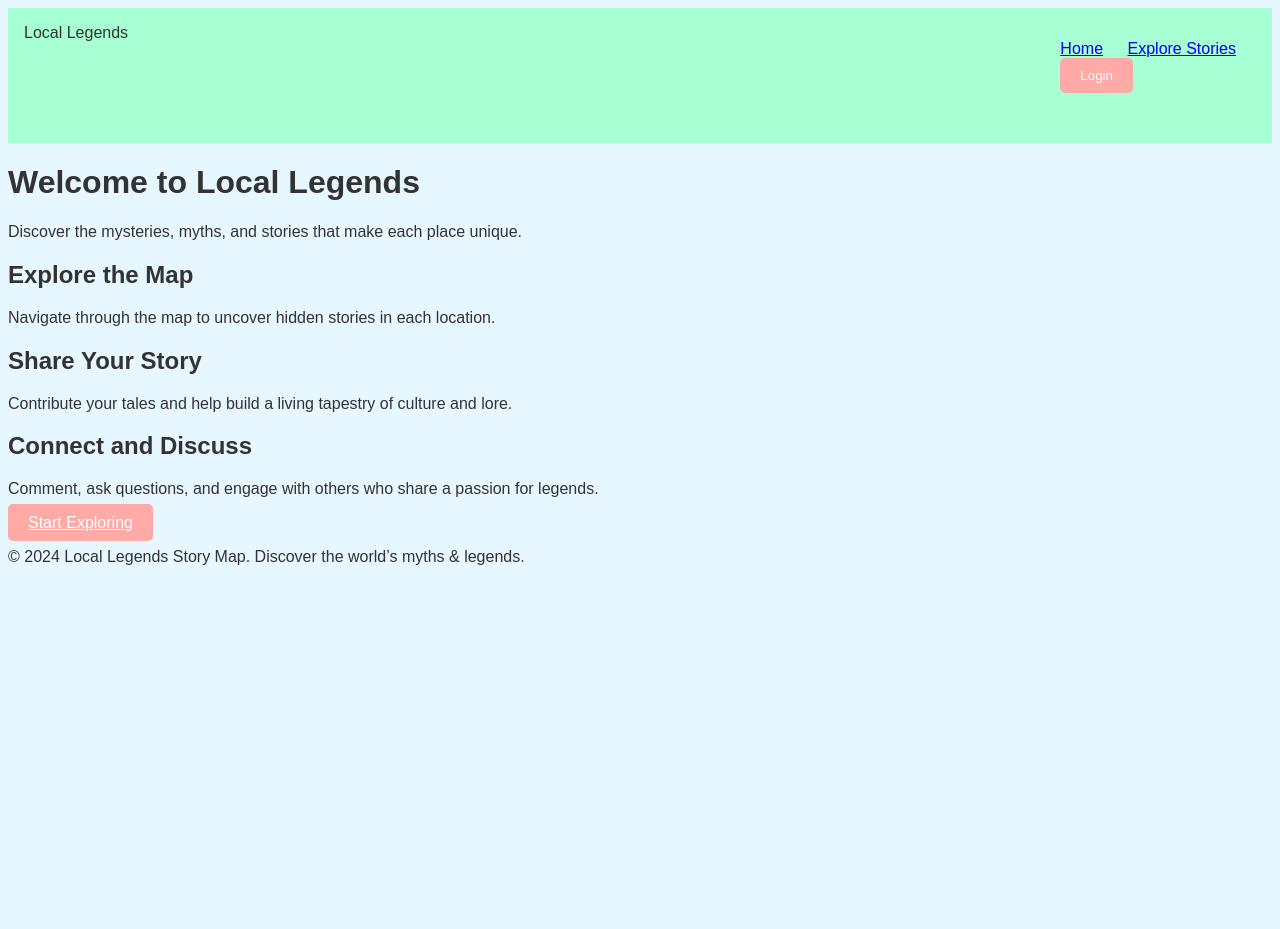
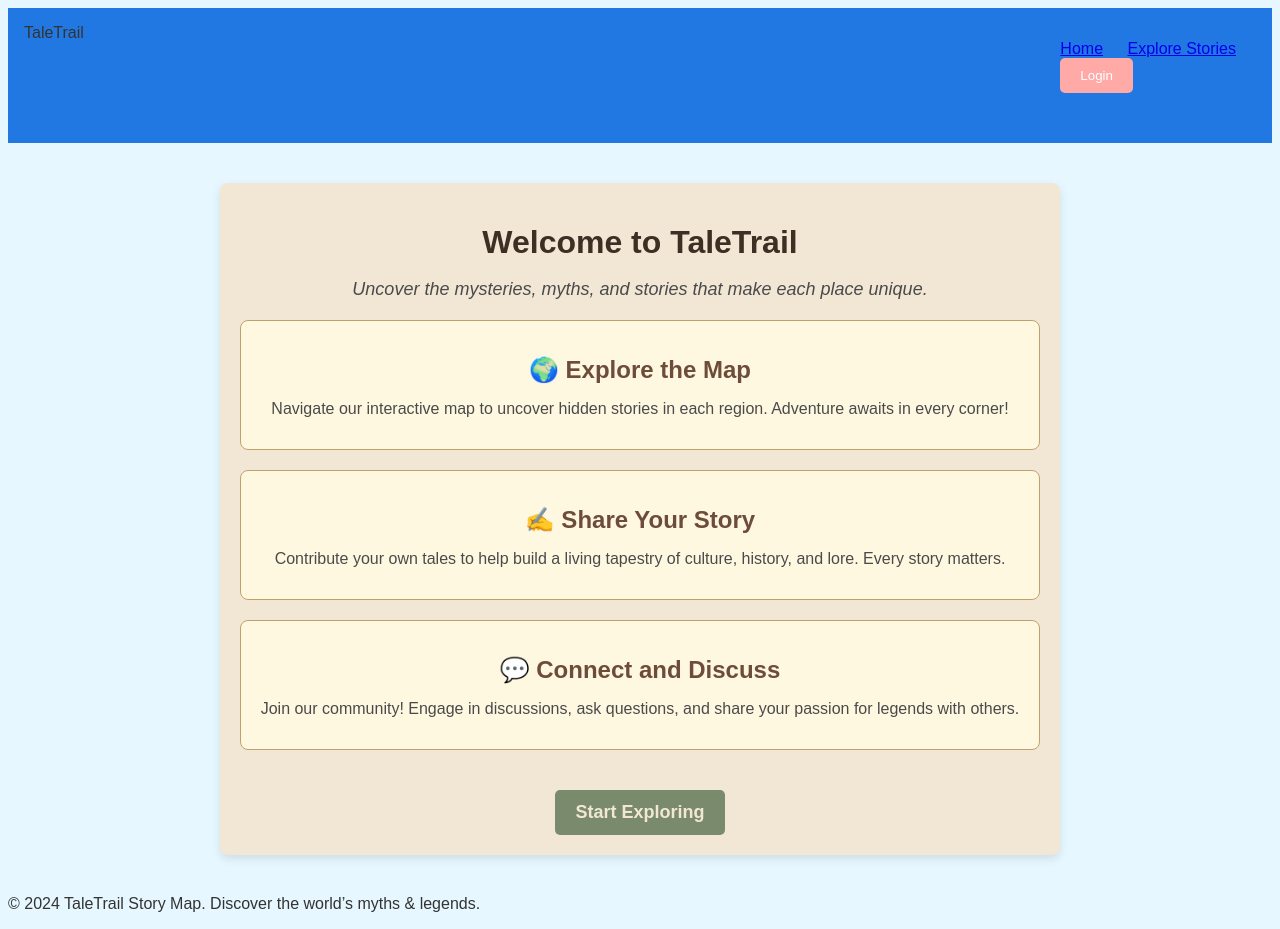
Before and after one commit to Kritika75/Tale_Trail, a Django app: page / in a window 1280 px wide. Before the commit the page ends 565 px from the top, so only its background shows below. Run offline with Django 5.2, Linux system fonts and the light colour scheme; some libraries are stand-ins or nearby versions.

Commit message:
made beauty changes

```diff
--- a/static/css/styles.css
+++ b/static/css/styles.css
@@ -7,7 +7,7 @@ body {
 .navbar {
     display: flex;
     justify-content: space-between;
-    background-color: #A7FFD4;
+    background-color: hsl(213, 77%, 51%);
     padding: 1rem;
 }
 
@@ -96,3 +96,71 @@ body {
     width: 100%;
     max-width: 400px; /* Optional: Limit width */
 }
+/* General Container */
+.landing-container {
+    max-width: 800px;
+    margin: 40px auto;
+    text-align: center;
+    padding: 20px;
+    background-color: #F2E7D5; /* Antique parchment background */
+    border-radius: 8px;
+    box-shadow: 0 4px 10px rgba(0, 0, 0, 0.1);
+}
+
+/* Heading Styles */
+.landing-container h1 {
+    font-size: 32px;
+    color: #3E2F25; /* Dark coffee color */
+    margin-bottom: 10px;
+}
+
+.intro-text {
+    font-size: 18px;
+    color: #4A4A4A;
+    margin-bottom: 20px;
+    font-style: italic;
+}
+
+/* Features Section */
+.features {
+    display: flex;
+    flex-direction: column;
+    gap: 20px;
+    margin-bottom: 20px;
+}
+
+.feature-item {
+    padding: 15px;
+    border: 1px solid #C1A16B; /* Muted gold border */
+    border-radius: 8px;
+    background-color: #FFF8E1; /* Light parchment tone */
+}
+
+.feature-item h2 {
+    font-size: 24px;
+    color: #6E4C3A; /* Warm brown color */
+    margin-bottom: 8px;
+}
+
+.feature-item p {
+    font-size: 16px;
+    color: #4A4A4A; /* Charcoal gray for readability */
+}
+
+/* Explore Button */
+.explore-button {
+    display: inline-block;
+    margin-top: 20px;
+    padding: 12px 20px;
+    font-size: 18px;
+    font-weight: bold;
+    text-decoration: none;
+    color: #F2E7D5;
+    background-color: #7A8A6D; /* Olive green */
+    border-radius: 5px;
+    transition: background-color 0.3s ease;
+}
+
+.explore-button:hover {
+    background-color: #6E4C3A; /* Warm brown on hover */
+}
--- a/templates/base.html
+++ b/templates/base.html
@@ -5,7 +5,7 @@
 <head>
     <meta charset="UTF-8">
     <meta name="viewport" content="width=device-width, initial-scale=1.0">
-    <title>Local Legends Story Map</title>
+    <title>TaleTrail Story Map</title>
     <!-- Leaflet CSS -->
     <link rel="stylesheet" href="https://unpkg.com/leaflet@1.9.4/dist/leaflet.css" integrity="sha256-p4NxAoJBhIIN+hmNHrzRCf9tD/miZyoHS5obTRR9BMY=" crossorigin="" />
     <link rel="stylesheet" href="{% static 'css/styles.css' %}">
@@ -14,7 +14,7 @@
 <body>
     <header>
         <nav class="navbar">
-            <div class="logo">Local Legends</div>
+            <div class="logo">TaleTrail</div>
             <ul class="nav-links">
                 <li><a href="{% url 'landingpage' %}">Home</a></li>
                 <li><a href="{% url 'index' %}">Explore Stories</a></li>
@@ -46,7 +46,7 @@
     {% endblock %}
 
     <footer>
-        <p>&copy; 2024 Local Legends Story Map. Discover the world’s myths & legends.</p>
+        <p>&copy; 2024 TaleTrail Story Map. Discover the world’s myths & legends.</p>
     </footer>
 
     <!-- Firebase scripts -->
--- a/templates/landingpage.html
+++ b/templates/landingpage.html
@@ -2,22 +2,26 @@
 
 {% block content %}
 <div class="landing-container">
-    <h1>Welcome to Local Legends</h1>
-    <p>Discover the mysteries, myths, and stories that make each place unique.</p>
+    <h1>Welcome to TaleTrail</h1>
+    <p class="intro-text">Uncover the mysteries, myths, and stories that make each place unique.</p>
+
     <div class="features">
         <div class="feature-item">
-            <h2>Explore the Map</h2>
-            <p>Navigate through the map to uncover hidden stories in each location.</p>
+            <h2>🌍 Explore the Map</h2>
+            <p>Navigate our interactive map to uncover hidden stories in each region. Adventure awaits in every corner!</p>
         </div>
+
         <div class="feature-item">
-            <h2>Share Your Story</h2>
-            <p>Contribute your tales and help build a living tapestry of culture and lore.</p>
+            <h2>✍️ Share Your Story</h2>
+            <p>Contribute your own tales to help build a living tapestry of culture, history, and lore. Every story matters.</p>
         </div>
+
         <div class="feature-item">
-            <h2>Connect and Discuss</h2>
-            <p>Comment, ask questions, and engage with others who share a passion for legends.</p>
+            <h2>💬 Connect and Discuss</h2>
+            <p>Join our community! Engage in discussions, ask questions, and share your passion for legends with others.</p>
         </div>
     </div>
+
     <a href="{% url 'index' %}" class="explore-button">Start Exploring</a>
 </div>
 {% endblock %}
```
